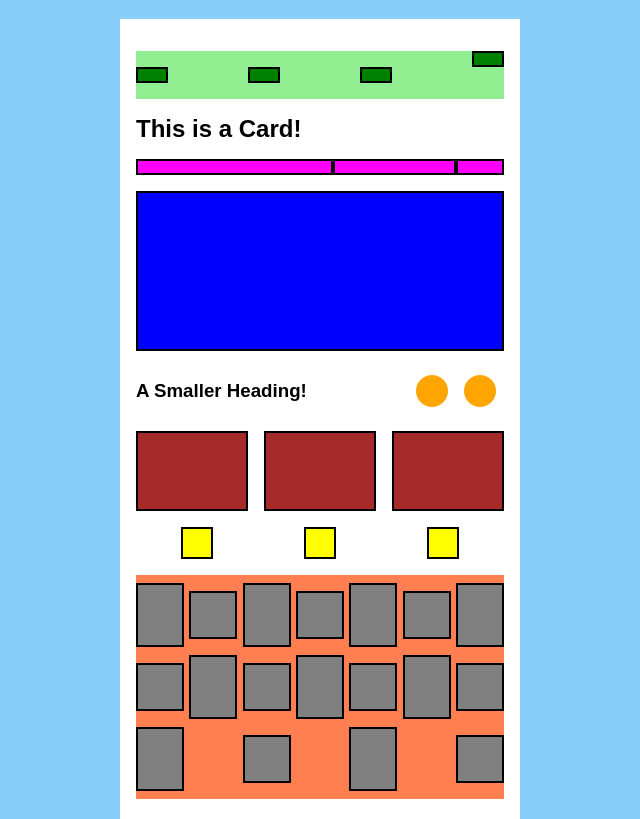
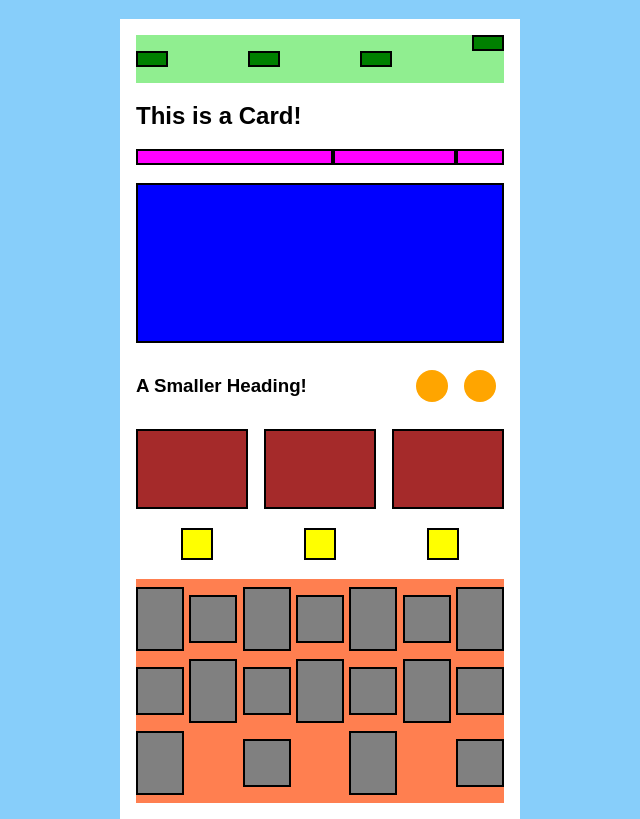
Before and after one commit to Liam0C0NN0R/codeup-web-exercises, a plain HTML site: page flexbox-fundamentals-exercise.html in a window 1280 px wide. Shown: the part 61-880 px from the top of the page, without its empty margins (320-960 px from the left). Drawn offline with Linux system fonts and the light colour scheme.

Commit message:
flexbox final

```diff
--- a/css/flexbox-fundamentals-exercise.css
+++ b/css/flexbox-fundamentals-exercise.css
@@ -33,6 +33,9 @@ h2, h3 {
     background: white;
     padding: 1em;
     margin: 0 auto;
+    display: flex;
+    flex-direction: column;
+    justify-content: space-between;
     /* enter needed declarations here */
 }
 
@@ -41,7 +44,7 @@ section {
     flex-direction: row;
     justify-content: space-between;
     align-items: center;
-    margin: 1em 0em;
+
     /* enter needed declarations here */
 }
 
@@ -62,7 +65,6 @@ section:nth-of-type(1) div:last-child {
 }
 
 .purple-box:nth-of-type(1) {
-    display: flex;
     flex-grow: 2;
     /* enter needed declarations here */
 }
@@ -79,6 +81,7 @@ section:nth-of-type(1) div:last-child {
 }
 
 section:nth-of-type(3) {
+
     /* enter needed declarations here */
 }
 
```
